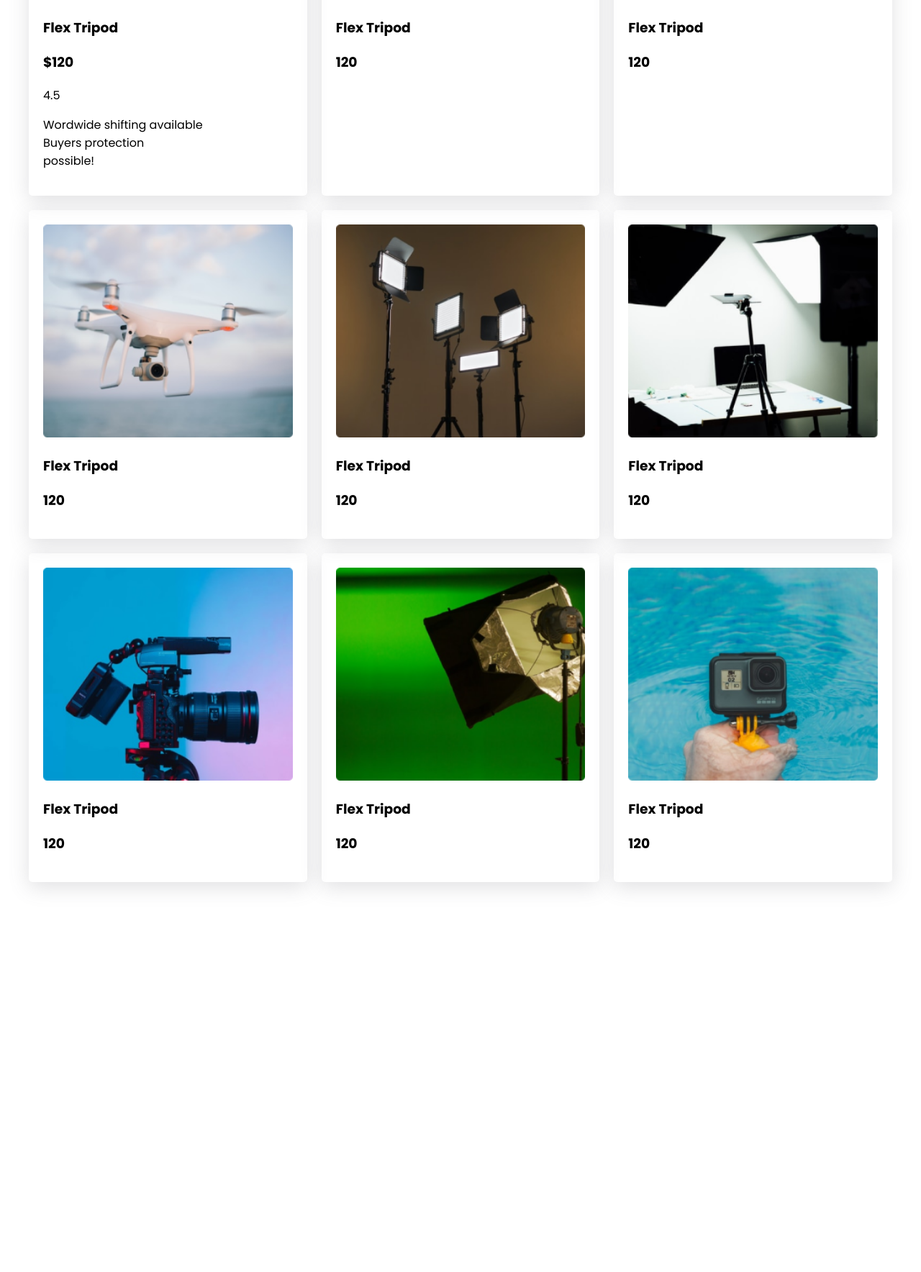
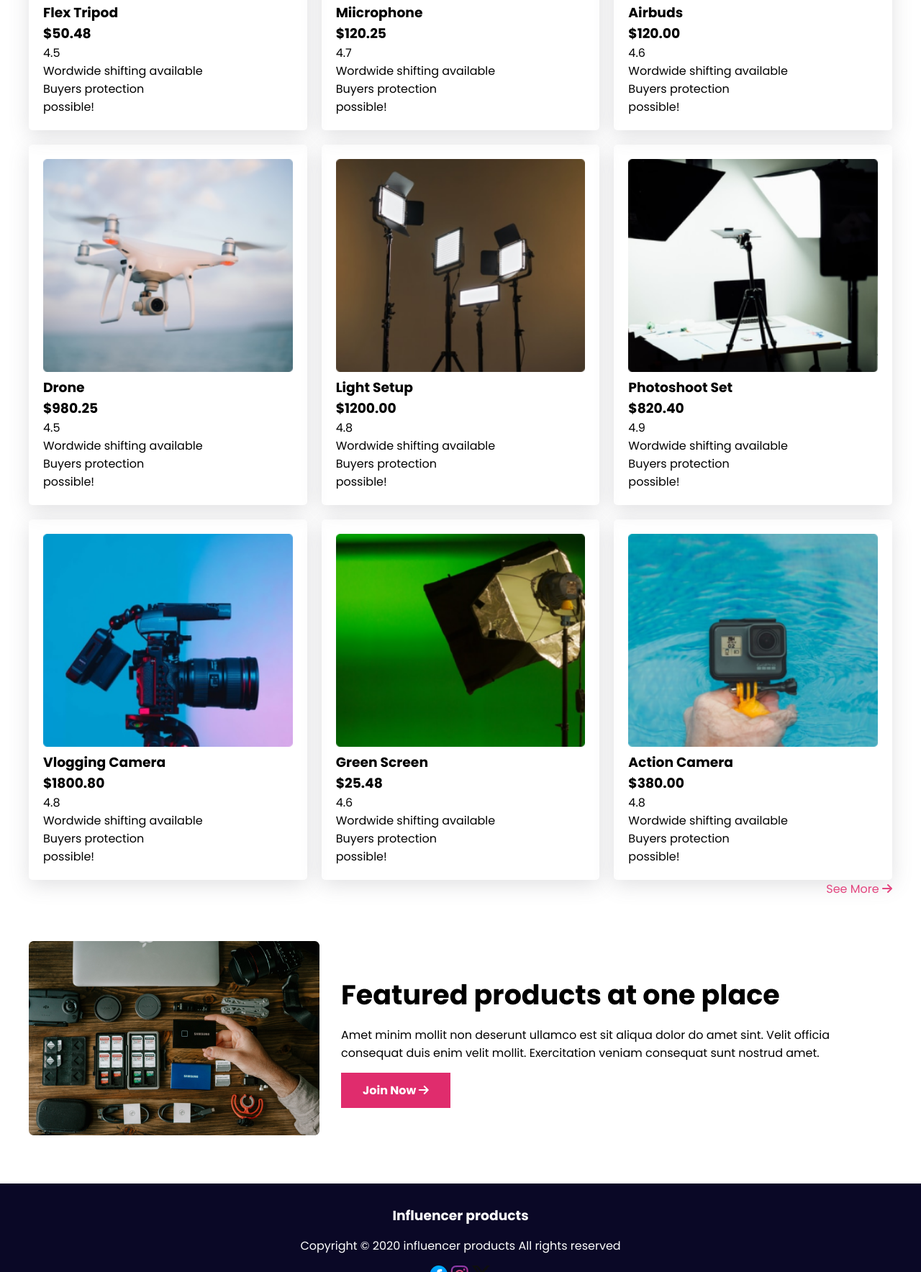
Before and after one commit to devforhadul/influencer-gear-ecom-project, a plain HTML site: page index.html in a window 1280 px wide. Shown: the part 1032-2800 px from the top of the page at 72% size. Before the commit the page ends 2316 px from the top, so only its background shows below. Drawn offline with Linux system fonts and the light colour scheme.

Commit message:
ad more dsign and section

```diff
--- a/index.html
+++ b/index.html
@@ -22,110 +22,163 @@
           <li><a href="#">Products</a></li>
           <li><a href="#">signup</a></li>
           <li><a href="#">Login</a></li>
-          <li><a href="#"><i class="fa-solid fa-magnifying-glass"></i></a></li>
-          <li><a href="#"><i class="fa-solid fa-cart-shopping"></i></a></li>
+          <li>
+            <a href="#"><i class="fa-solid fa-magnifying-glass"></i></a>
+          </li>
+          <li>
+            <a href="#"><i class="fa-solid fa-cart-shopping"></i></a>
+          </li>
         </ul>
       </nav>
 
       <section class="hero-section">
         <div class="hero-container">
-
           <div class="hero-content">
-            <h2 class="hero-title">Start your Journey as <br> Influencer</h2>
-            <p class="hero-desc">Lorem ipsum dolor sit amet, consectetur adipiscing elit. Sem vestibulum sed scelerisque eros. Lectus faucibus.</p>
-            <button class="hero-btn">Prebook Now <i class="fa-solid fa-arrow-right"></i></button>
+            <h2 class="hero-title">
+              Start your Journey as <br />
+              Influencer
+            </h2>
+            <p class="hero-desc">
+              Lorem ipsum dolor sit amet, consectetur adipiscing elit. Sem
+              vestibulum sed scelerisque eros. Lectus faucibus.
+            </p>
+            <button class="hero-btn">
+              Prebook Now <i class="fa-solid fa-arrow-right"></i>
+            </button>
           </div>
           <div class="hero-img">
             <img src="assets/images/main-camera.png" alt="" />
           </div>
-
         </div>
       </section>
 
       <section class="brand-section">
-        <img src="assets\logos\Alibaba.svg" alt="" class="brand-img">
-        <img src="assets\logos\Amazon.svg" alt="" class="brand-img">
-        <img src="assets\logos\Daraz.svg" alt="" class="brand-img">
-        <img src="assets\logos\Ebay.svg" alt="" class="brand-img">
-        <img src="assets\logos\Rakuten.svg" alt="" class="brand-img">
-        <img src="assets\logos\Walmart.svg" alt="" class="brand-img">
-        <img src="assets\logos\Target.svg" alt="" class="brand-img">
+        <img src="assets\logos\Alibaba.svg" alt="" class="brand-img" />
+        <img src="assets\logos\Amazon.svg" alt="" class="brand-img" />
+        <img src="assets\logos\Daraz.svg" alt="" class="brand-img" />
+        <img src="assets\logos\Ebay.svg" alt="" class="brand-img" />
+        <img src="assets\logos\Rakuten.svg" alt="" class="brand-img" />
+        <img src="assets\logos\Walmart.svg" alt="" class="brand-img" />
+        <img src="assets\logos\Target.svg" alt="" class="brand-img" />
       </section>
-
     </header>
 
     <main>
       <section class="product-section">
         <h3 class="product-main-title">Popular Collection</h3>
         <div class="product-container">
+
           <div class="product-card">
-                    <img src="assets/images/tripod.png" alt="">
+            <img src="assets/images/tripod.png" alt="" />
             <h3 class="card-title">Flex Tripod</h3>
-                    <h3 class="card-amount">$120</h3>
+            <h3 class="card-amount">$50.48</h3>
             <p class="rating">4.5</p>
-                    <p class="card-desc">Wordwide shifting available <br>
-                        Buyers protection <br>possible!</p>
+            <p class="card-desc">
+              Wordwide shifting available <br />
+              Buyers protection <br />possible!
+            </p>
           </div>
           <div class="product-card">
-                    <img src="assets/images/mic.png" alt="">
-                    <h3 class="card-title">Flex Tripod</h3>
-                    <h3 class="card-amount">120</h3>
-                    <p class="rating"></p>
-                    <p class="card-desc"></p>
+            <img src="assets/images/mic.png" alt="" />
+            <h3 class="card-title">Miicrophone</h3>
+            <h3 class="card-amount">$120.25</h3>
+            <p class="rating">4.7</p>
+            <p class="card-desc">Wordwide shifting available <br />
+              Buyers protection <br />possible!</p>
           </div>
           <div class="product-card">
-                    <img src="assets/images/airpod.png" alt="">
-                    <h3 class="card-title">Flex Tripod</h3>
-                    <h3 class="card-amount">120</h3>
-                    <p class="rating"></p>
-                    <p class="card-desc"></p>
+            <img src="assets/images/airpod.png" alt="" />
+            <h3 class="card-title">Airbuds</h3>
+            <h3 class="card-amount">$120.00</h3>
+            <p class="rating">4.6</p>
+            <p class="card-desc">Wordwide shifting available <br />
+              Buyers protection <br />possible!</p>
           </div>
           <div class="product-card">
-                    <img src="assets/images/drone.png" alt="">
-                    <h3 class="card-title">Flex Tripod</h3>
-                    <h3 class="card-amount">120</h3>
-                    <p class="rating"></p>
-                    <p class="card-desc"></p>
+            <img src="assets/images/drone.png" alt="" />
+            <h3 class="card-title">Drone</h3>
+            <h3 class="card-amount">$980.25</h3>
+            <p class="rating">4.5</p>
+            <p class="card-desc">Wordwide shifting available <br />
+              Buyers protection <br />possible!</p>
           </div>
           <div class="product-card">
-                    <img src="assets/images/lights.png" alt="">
-                    <h3 class="card-title">Flex Tripod</h3>
-                    <h3 class="card-amount">120</h3>
-                    <p class="rating"></p>
-                    <p class="card-desc"></p>
+            <img src="assets/images/lights.png" alt="" />
+            <h3 class="card-title">Light Setup</h3>
+            <h3 class="card-amount">$1200.00</h3>
+            <p class="rating">4.8</p>
+            <p class="card-desc">Wordwide shifting available <br />
+              Buyers protection <br />possible!</p>
           </div>
           <div class="product-card">
-                    <img src="assets/images/setup.png" alt="">
-                    <h3 class="card-title">Flex Tripod</h3>
-                    <h3 class="card-amount">120</h3>
-                    <p class="rating"></p>
-                    <p class="card-desc"></p>
+            <img src="assets/images/setup.png" alt="" />
+            <h3 class="card-title">Photoshoot Set</h3>
+            <h3 class="card-amount">$820.40</h3>
+            <p class="rating">4.9</p>
+            <p class="card-desc">Wordwide shifting available <br />
+              Buyers protection <br />possible!</p>
           </div>
           <div class="product-card">
-                    <img src="assets/images/camera.png" alt="">
-                    <h3 class="card-title">Flex Tripod</h3>
-                    <h3 class="card-amount">120</h3>
-                    <p class="rating"></p>
-                    <p class="card-desc"></p>
+            <img src="assets/images/camera.png" alt="" />
+            <h3 class="card-title">Vlogging Camera</h3>
+            <h3 class="card-amount">$1800.80</h3>
+            <p class="rating">4.8</p>
+            <p class="card-desc">Wordwide shifting available <br />
+              Buyers protection <br />possible!</p>
           </div>
           <div class="product-card">
-                    <img src="assets/images/single-light.png" alt="">
-                    <h3 class="card-title">Flex Tripod</h3>
-                    <h3 class="card-amount">120</h3>
-                    <p class="rating"></p>
-                    <p class="card-desc"></p>
+            <img src="assets/images/single-light.png" alt="" />
+            <h3 class="card-title">Green Screen</h3>
+            <h3 class="card-amount">$25.48</h3>
+            <p class="rating">4.6</p>
+            <p class="card-desc">Wordwide shifting available <br />
+              Buyers protection <br />possible!</p>
           </div>
           <div class="product-card">
-                    <img src="assets/images/action.png" alt="">
-                    <h3 class="card-title">Flex Tripod</h3>
-                    <h3 class="card-amount">120</h3>
-                    <p class="rating"></p>
-                    <p class="card-desc"></p>
+            <img src="assets/images/action.png" alt="" />
+            <h3 class="card-title">Action Camera</h3>
+            <h3 class="card-amount">$380.00</h3>
+            <p class="rating">4.8</p>
+            <p class="card-desc">Wordwide shifting available <br />
+              Buyers protection <br />possible!</p>
           </div>
+
+        </div>
+        <div class="see-more">
+          <p>See More <i class="fa-solid fa-arrow-right"></i></p>
+        </div>
+      </section>
+
+      <section>
+        <div class="news-letter-container">
+
+          <div class="news-letter-img">
+            <img src="./assets/images/gear.png" alt="" />
+          </div>
+          <div class="news-letter-content">
+            <h3 class="nl-title">Featured products at one place</h3>
+            <p class="nl-desc">
+              Amet minim mollit non deserunt ullamco est sit aliqua dolor do
+              amet sint. Velit officia consequat duis enim velit mollit.
+              Exercitation veniam consequat sunt nostrud amet.
+            </p>
+            <button class="nl-btn">Join Now <i class="fa-solid fa-arrow-right"></i></button>
+          </div>
+
         </div>
       </section>
     </main>
 
-    <footer></footer>
+    <footer>
+      <h3 class="logo">Influencer products</h3>
+      <p>Copyright © 2020  influencer products All rights reserved</p>
+      <div class="icon-box">
+        <img src="./assets/images/facebook.png" alt="" class="icon">
+        <img src="./assets/images/instagram.png" alt="" class="icon">
+        <img src="./assets/images/x.png" alt="" class="icon">
+
+      </div>
+
+    </footer>
   </body>
 </html>
--- a/styles/style.css
+++ b/styles/style.css
@@ -3,7 +3,10 @@
   font-family: "Poppins", serif;
   font-style: normal;
 }
-
+*{
+  padding: 0;
+  margin: 0;
+}
 /* Navbar style */
 header ,section{
   max-width: 1200px;
@@ -18,6 +21,7 @@ header ,section{
   display: flex;
   justify-content: space-between;
   align-items: center;
+  padding: 20px 0;
 }
 .navbar ul{
   display: flex;
@@ -50,6 +54,7 @@ header ,section{
 .hero-content p{
   font-size: 1.1rem;
   font-weight: 600;
+  margin: 15px 0;
 }
 .hero-content button{
   background-color: rgba(224, 44, 109, 1);
@@ -81,16 +86,19 @@ header ,section{
 
   border: 2px 0;
 }
-.brand-section img{
-
+.brand-section img:hover{
+  filter: grayscale(100%);
 }
 
 /* product card */
 .product-section{
-  padding: 50px 0;
+
 }
 .product-main-title{
   text-align: center;
+  margin: 50px 0;
+  font-size: 28px;
+  font-weight: 600;
 }
 .product-container{
   display: grid;
@@ -107,8 +115,52 @@ header ,section{
 .product-card img{
   width: 100%;
 }
+.see-more{
+  text-align: right;
+  color: rgba(224, 44, 109, 0.87);
+}
+
+.news-letter-container{
+  display: grid;
+  grid-template-columns: repeat(3,1fr);
+  gap: 30px;
+  align-items: center;
+
+  padding: 60px 0;
+}
+.news-letter-content{
+  grid-column: span 2;
+}
+.nl-title{
+  font-size: 38px;
+  font-weight: bold;
+}
+.nl-desc{
+  font-size: 1rem;
+  font-weight: semi-bold;
+  margin: 15px 0;
+}
+.nl-btn{
+  background-color: rgba(224, 44, 109, 1);
+  padding: 12px 30px;
+  border: none;
+  color: #FFFF;
+  font-family: "Poppins", serif;
+  font-size: 1rem;
+  font-weight: 700;
+}
 
 
+footer{
+  background-color: rgb(10, 8, 38);
+  text-align: center;
+  color: white;
+
+  padding: 30px 0;
+}
+footer p{
+  margin: 15px 0;
+}
 
 
 
@@ -143,4 +195,21 @@ header ,section{
 
   }
 
+  .news-letter-container{
+    display: flex;
+    flex-direction: column-reverse;
+    text-align: center;
+
+  }
+  .news-letter-img{
+
+  }
+  .news-letter-content{
+
+  }
+  .nl-title{
+    font-size: 24px;
+    font-weight: bold;
+  }
+
 }
```
Also changed, not shown: assets/images/facebook.png (added), assets/images/instagram.png (added), assets/images/x.png (added). Lines whose indentation alone changed are shown as unchanged.
